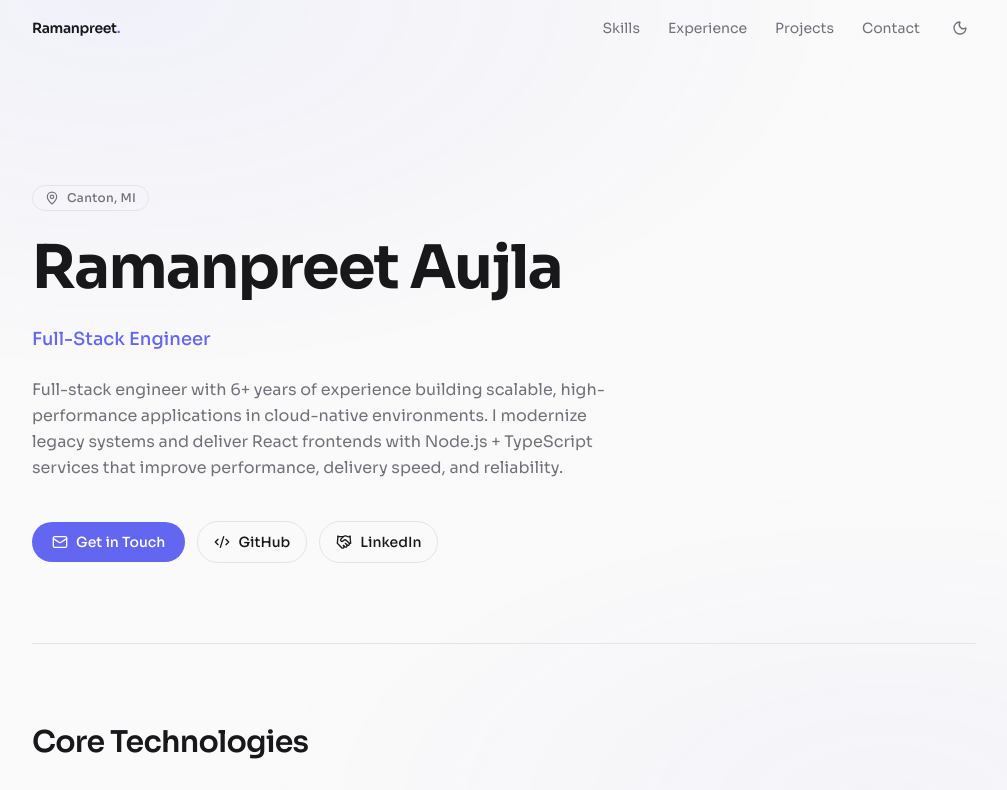
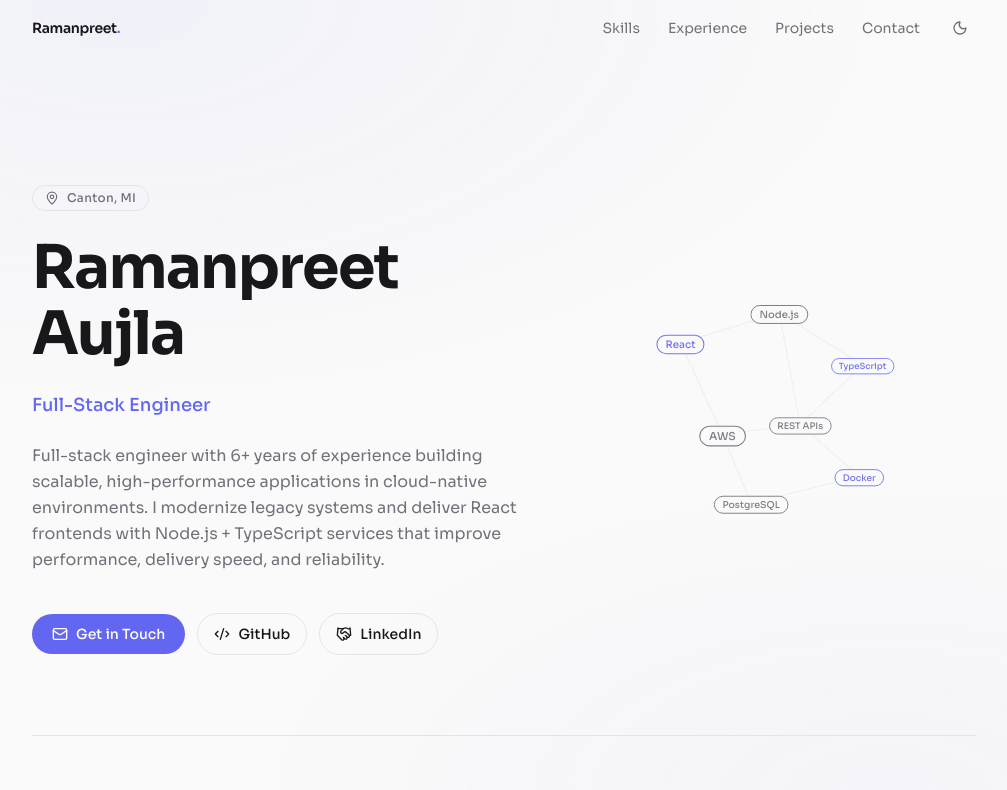
Before and after one commit to romiaujla/next-portfolio, a Next.js app: page / in a window 1280 px wide. Shown: the top 790 px of the page, without its empty margins (136-1143 px from the left). Built offline with nearby package versions, Linux system fonts and the light colour scheme.

Commit message:
feat: add skill graph to hero section

```diff
--- a/package.json
+++ b/package.json
@@ -14,6 +14,8 @@
     "prepare": "husky"
   },
   "dependencies": {
+    "@react-three/drei": "10.7.7",
+    "@react-three/fiber": "9.5.0",
     "class-variance-authority": "0.7.1",
     "clsx": "2.1.1",
     "framer-motion": "12.38.0",
@@ -22,13 +24,15 @@
     "next-themes": "0.4.6",
     "react": "19.2.4",
     "react-dom": "19.2.4",
-    "tailwind-merge": "3.5.0"
+    "tailwind-merge": "3.5.0",
+    "three": "0.183.2"
   },
   "devDependencies": {
     "@tailwindcss/postcss": "^4",
     "@types/node": "^20",
     "@types/react": "^19",
     "@types/react-dom": "^19",
+    "@types/three": "0.183.1",
     "eslint": "^9",
     "eslint-config-next": "16.2.1",
     "husky": "9.1.7",
--- a/src/app/page.tsx
+++ b/src/app/page.tsx
@@ -1,5 +1,6 @@
 "use client";
 
+import { HeroGraph } from "@/components/hero-graph";
 import { FadeIn, StaggerContainer, StaggerItem } from "@/components/motion";
 import { Section, SkillChip } from "@/components/section";
 import { siteConfig } from "@/lib/site";
@@ -16,12 +17,12 @@ export default function Home() {
   return (
     <main className="mx-auto flex w-full max-w-5xl flex-col px-6 sm:px-10">
       {/* ── Hero ───────────────────────────────────────────── */}
-      <section className="pt-20 pb-20 sm:pt-28 md:pt-32">
+      <section className="flex flex-col items-start gap-8 pt-20 pb-20 sm:pt-28 md:flex-row md:items-center md:gap-12 md:pt-32">
         <motion.div
           initial={{ opacity: 0, y: 24 }}
           animate={{ opacity: 1, y: 0 }}
           transition={{ duration: 0.5, ease: [0.21, 0.47, 0.32, 0.98] }}
-          className="space-y-6"
+          className="min-w-0 flex-1 space-y-6"
         >
           <div className="inline-flex items-center gap-2 rounded-full border border-(--border) px-3 py-1 text-xs font-medium tracking-wide text-(--muted)">
             <MapPin className="h-3.5 w-3.5" />
@@ -39,13 +40,12 @@ export default function Home() {
           <p className="max-w-xl text-base leading-relaxed text-(--muted)">
             {siteConfig.summary}
           </p>
-        </motion.div>
 
           <motion.div
             initial={{ opacity: 0, y: 16 }}
             animate={{ opacity: 1, y: 0 }}
             transition={{ duration: 0.4, delay: 0.15 }}
-          className="mt-10 flex flex-wrap items-center gap-3"
+            className="flex flex-wrap items-center gap-3 pt-4"
           >
             <a
               href="#contact"
@@ -74,6 +74,17 @@ export default function Home() {
                   {link.label}
                 </a>
               ))}
+          </motion.div>
+        </motion.div>
+
+        {/* 3D accent — right column on md+ */}
+        <motion.div
+          initial={{ opacity: 0, scale: 0.92 }}
+          animate={{ opacity: 1, scale: 1 }}
+          transition={{ duration: 0.7, delay: 0.25 }}
+          className="hidden w-full shrink-0 md:block md:w-[340px] lg:w-[400px]"
+        >
+          <HeroGraph />
         </motion.div>
       </section>
 
--- /dev/null
+++ b/src/components/hero-graph.tsx
@@ -0,0 +1,254 @@
+"use client";
+
+import { Html } from "@react-three/drei";
+import { Canvas, useFrame, useThree } from "@react-three/fiber";
+import { useRef, useSyncExternalStore } from "react";
+import * as THREE from "three";
+
+/* ── Theme hook ──────────────────────────────────────────── */
+
+function subscribeToTheme(callback: () => void) {
+  const el = document.documentElement;
+  const observer = new MutationObserver(callback);
+  observer.observe(el, { attributes: true, attributeFilter: ["class"] });
+  return () => observer.disconnect();
+}
+
+function getIsDarkSnapshot() {
+  return document.documentElement.classList.contains("dark");
+}
+
+function useIsDark() {
+  return useSyncExternalStore(subscribeToTheme, getIsDarkSnapshot, () => false);
+}
+
+/* ── Static graph data ───────────────────────────────────── */
+
+type NodeDef = {
+  id: number;
+  base: [number, number, number];
+  accent?: boolean;
+  label: string;
+};
+type EdgeDef = [number, number];
+
+const NODES: NodeDef[] = [
+  { id: 0, base: [-1.2, 0.9, 0], accent: true, label: "React" },
+  { id: 1, base: [0.0, 1.3, 0.3], label: "Node.js" },
+  { id: 2, base: [1.3, 0.7, -0.2], accent: true, label: "TypeScript" },
+  { id: 3, base: [-0.8, -0.2, 0.4], label: "AWS" },
+  { id: 4, base: [0.5, 0.0, -0.3], label: "REST APIs" },
+  { id: 5, base: [1.1, -0.7, 0.1], accent: true, label: "Docker" },
+  { id: 6, base: [-0.3, -1.1, -0.2], label: "PostgreSQL" },
+];
+
+const EDGES: EdgeDef[] = [
+  [0, 1],
+  [1, 2],
+  [0, 3],
+  [3, 4],
+  [4, 2],
+  [4, 5],
+  [3, 6],
+  [6, 5],
+  [1, 4],
+];
+
+/* ── Animated node ───────────────────────────────────────── */
+
+function GraphNode({
+  base,
+  accent,
+  label,
+  accentColor,
+  neutralColor,
+  time,
+  seed,
+}: {
+  base: [number, number, number];
+  accent?: boolean;
+  label: string;
+  accentColor: string;
+  neutralColor: string;
+  time: React.RefObject<number>;
+  seed: number;
+}) {
+  const ref = useRef<THREE.Group>(null);
+
+  useFrame(() => {
+    if (!ref.current || time.current === undefined) return;
+    const t = time.current;
+    /* Gentle breathing drift unique per node */
+    ref.current.position.x = base[0] + Math.sin(t * 0.4 + seed * 2.1) * 0.06;
+    ref.current.position.y = base[1] + Math.cos(t * 0.35 + seed * 1.7) * 0.07;
+    ref.current.position.z = base[2] + Math.sin(t * 0.3 + seed * 3.3) * 0.04;
+  });
+
+  return (
+    <group ref={ref} position={base}>
+      <Html
+        center
+        distanceFactor={5}
+        style={{ pointerEvents: "none", userSelect: "none" }}
+      >
+        <span
+          className="rounded-full border px-2 py-0.5 text-[10px] font-medium whitespace-nowrap"
+          style={{
+            color: accent ? accentColor : neutralColor,
+            borderColor: accent ? accentColor : neutralColor,
+            backgroundColor: "var(--background)",
+            opacity: 0.9,
+          }}
+        >
+          {label}
+        </span>
+      </Html>
+    </group>
+  );
+}
+
+/* ── Single animated edge ────────────────────────────────── */
+
+function GraphEdge({
+  a,
+  b,
+  lineColor,
+  time,
+}: {
+  a: number;
+  b: number;
+  lineColor: string;
+  time: React.RefObject<number>;
+}) {
+  const ref = useRef<THREE.BufferGeometry>(null);
+  const positions = useRef(new Float32Array(6));
+
+  useFrame(() => {
+    if (!ref.current || time.current === undefined) return;
+    const t = time.current;
+    const nA = NODES[a];
+    const nB = NODES[b];
+    const buf = positions.current;
+
+    buf[0] = nA.base[0] + Math.sin(t * 0.4 + a * 2.1) * 0.06;
+    buf[1] = nA.base[1] + Math.cos(t * 0.35 + a * 1.7) * 0.07;
+    buf[2] = nA.base[2] + Math.sin(t * 0.3 + a * 3.3) * 0.04;
+    buf[3] = nB.base[0] + Math.sin(t * 0.4 + b * 2.1) * 0.06;
+    buf[4] = nB.base[1] + Math.cos(t * 0.35 + b * 1.7) * 0.07;
+    buf[5] = nB.base[2] + Math.sin(t * 0.3 + b * 3.3) * 0.04;
+
+    const attr = ref.current.getAttribute("position") as THREE.BufferAttribute;
+    attr.array.set(buf);
+    attr.needsUpdate = true;
+  });
+
+  const nA = NODES[a];
+  const nB = NODES[b];
+  const initial = new Float32Array([...nA.base, ...nB.base]);
+
+  return (
+    <line>
+      <bufferGeometry ref={ref}>
+        <bufferAttribute
+          attach="attributes-position"
+          args={[initial, 3]}
+          count={2}
+        />
+      </bufferGeometry>
+      <lineBasicMaterial color={lineColor} transparent opacity={0.3} />
+    </line>
+  );
+}
+
+/* ── All edges ───────────────────────────────────────────── */
+
+function GraphEdges({
+  lineColor,
+  time,
+}: {
+  lineColor: string;
+  time: React.RefObject<number>;
+}) {
+  return (
+    <>
+      {EDGES.map(([a, b]) => (
+        <GraphEdge
+          key={`${a}-${b}`}
+          a={a}
+          b={b}
+          lineColor={lineColor}
+          time={time}
+        />
+      ))}
+    </>
+  );
+}
+
+/* ── Scene root ──────────────────────────────────────────── */
+
+function Graph() {
+  const isDark = useIsDark();
+  const groupRef = useRef<THREE.Group>(null);
+  const timeRef = useRef(0);
+  const { pointer } = useThree();
+
+  const accentColor = isDark ? "#818cf8" : "#6366f1";
+  const neutralColor = isDark ? "#a1a1aa" : "#71717a";
+  const lineColor = isDark ? "#3f3f46" : "#d4d4d8";
+
+  useFrame((_state, delta) => {
+    timeRef.current += delta;
+
+    if (!groupRef.current) return;
+    /* Slow auto-rotation */
+    groupRef.current.rotation.y += delta * 0.06;
+    /* Subtle mouse parallax */
+    groupRef.current.rotation.x = THREE.MathUtils.lerp(
+      groupRef.current.rotation.x,
+      pointer.y * 0.08,
+      0.03,
+    );
+    groupRef.current.rotation.z = THREE.MathUtils.lerp(
+      groupRef.current.rotation.z,
+      -pointer.x * 0.05,
+      0.03,
+    );
+  });
+
+  return (
+    <group ref={groupRef}>
+      {NODES.map((node) => (
+        <GraphNode
+          key={node.id}
+          base={node.base}
+          accent={node.accent}
+          label={node.label}
+          accentColor={accentColor}
+          neutralColor={neutralColor}
+          time={timeRef}
+          seed={node.id}
+        />
+      ))}
+      <GraphEdges lineColor={lineColor} time={timeRef} />
+    </group>
+  );
+}
+
+/* ── Exported wrapper ────────────────────────────────────── */
+
+export function HeroGraph() {
+  return (
+    <div className="pointer-events-none h-[320px] w-full sm:h-[380px] md:h-[420px]">
+      <Canvas
+        dpr={[1, 1.5]}
+        gl={{ antialias: true, alpha: true }}
+        camera={{ position: [0, 0, 5.5], fov: 50 }}
+        style={{ background: "transparent" }}
+      >
+        <ambientLight intensity={0.7} />
+        <directionalLight position={[4, 3, 5]} intensity={0.6} />
+        <Graph />
+      </Canvas>
+    </div>
+  );
+}
```
Also changed, not shown: 1 other file (tests, documents, lock files or other folders). Lines whose indentation alone changed are shown as unchanged.
